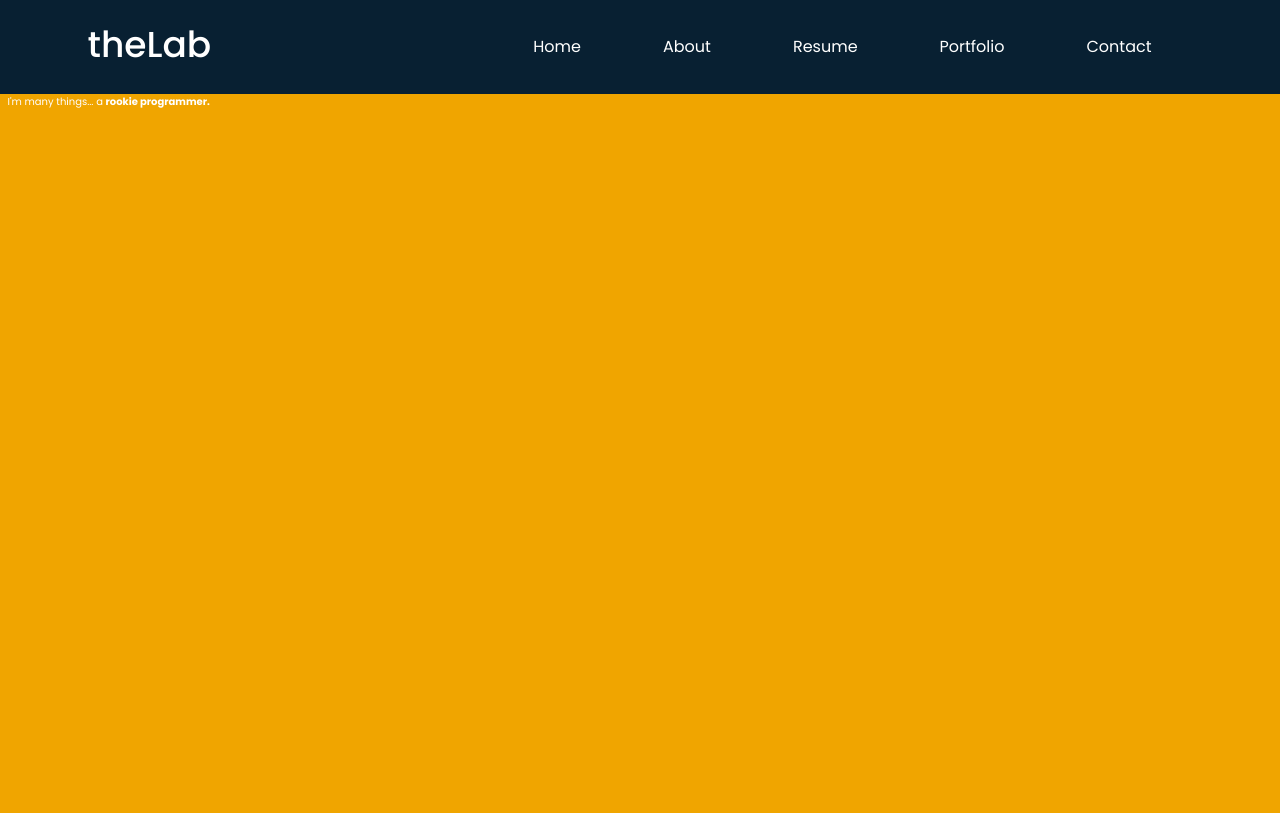
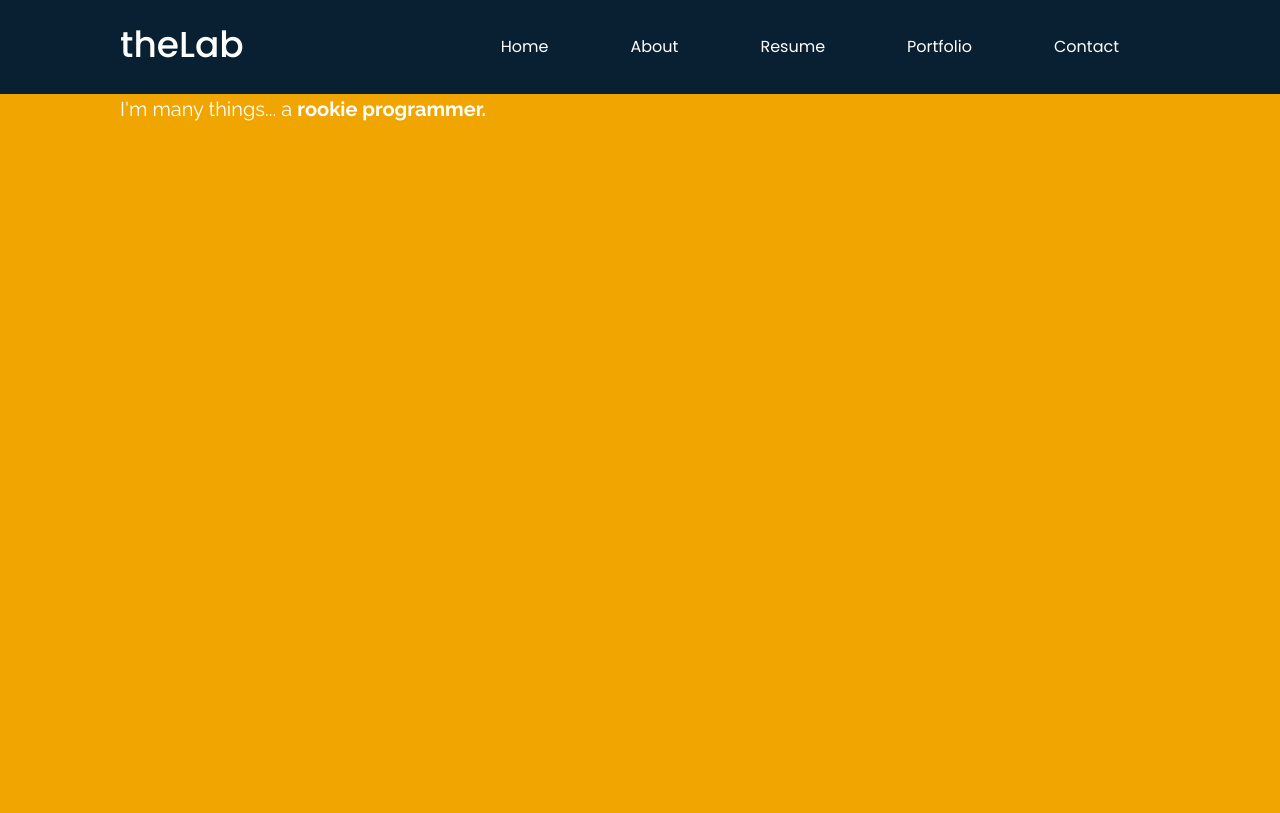
Before and after one commit to monk3yd/MyPortfolioWebPage, a Flask app: page / in a window 1280 px wide. Shown: the top 813 px of the page. Run offline with Flask 2, Linux system fonts and the light colour scheme; some libraries are stand-ins or nearby versions.

Commit message:
Center Navbar

```diff
--- a/static/css/styles.css
+++ b/static/css/styles.css
@@ -26,12 +26,18 @@ h1 {
   display: flex;
   background-color: #082032;
   min-height: 10vh;
-  padding: 2rem 8rem;
+  margin: 0;
+  padding: 2rem 12rem;
   text-align: center;
+}
+
+.nav-container {
+  padding: 0;
 }
 
 .navbar-brand, .nav-link {
   color: #FFFFFF;
+  margin-right: 3rem;
 }
 
 .navbar-nav {
@@ -47,11 +53,13 @@ h1 {
 /* HOME */
 #home {
   background: #F0A500;
+  font-family: 'Raleway', sans-serif;
+  font-size: 2rem;
   min-height: 90vh;
 }
 
 .home-container {
-
+  padding: 0 12rem;
 }
 
 /* ABOUT */
--- a/templates/base.html
+++ b/templates/base.html
@@ -31,7 +31,7 @@
   {% block nav %}
   <header id="header">
     <nav id="mainNav" class="navbar navbar-expand-lg">
-      <div class="container-fluid">
+      <div class="nav-container container-fluid">
         <a class="navbar-brand" href="#"><h1>theLab</h1></a>
         <button class="navbar-toggler" type="button" data-bs-toggle="collapse" data-bs-target="#navbarResponsive" aria-controls="navbarResponsive" aria-expanded="false" aria-label="Toggle navigation">
           <span class="navbar-toggler-icon"></span>
```
